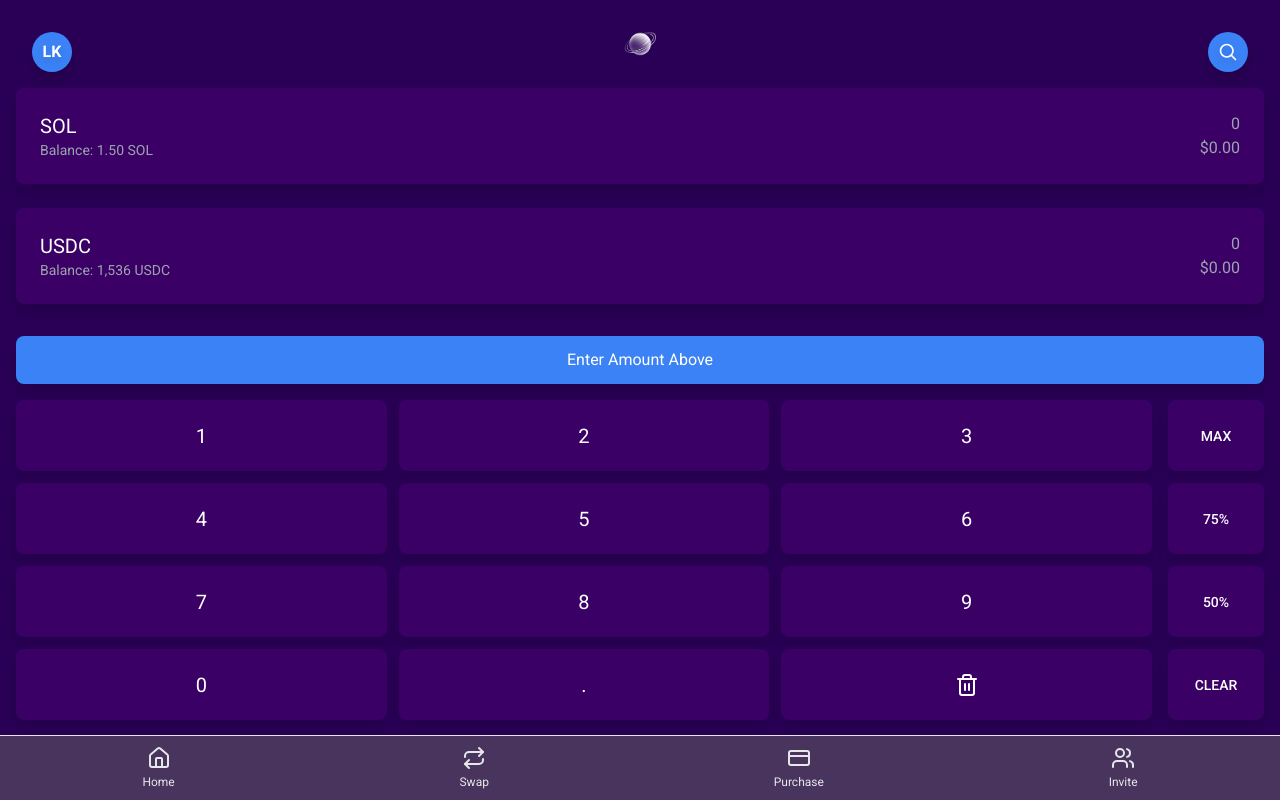
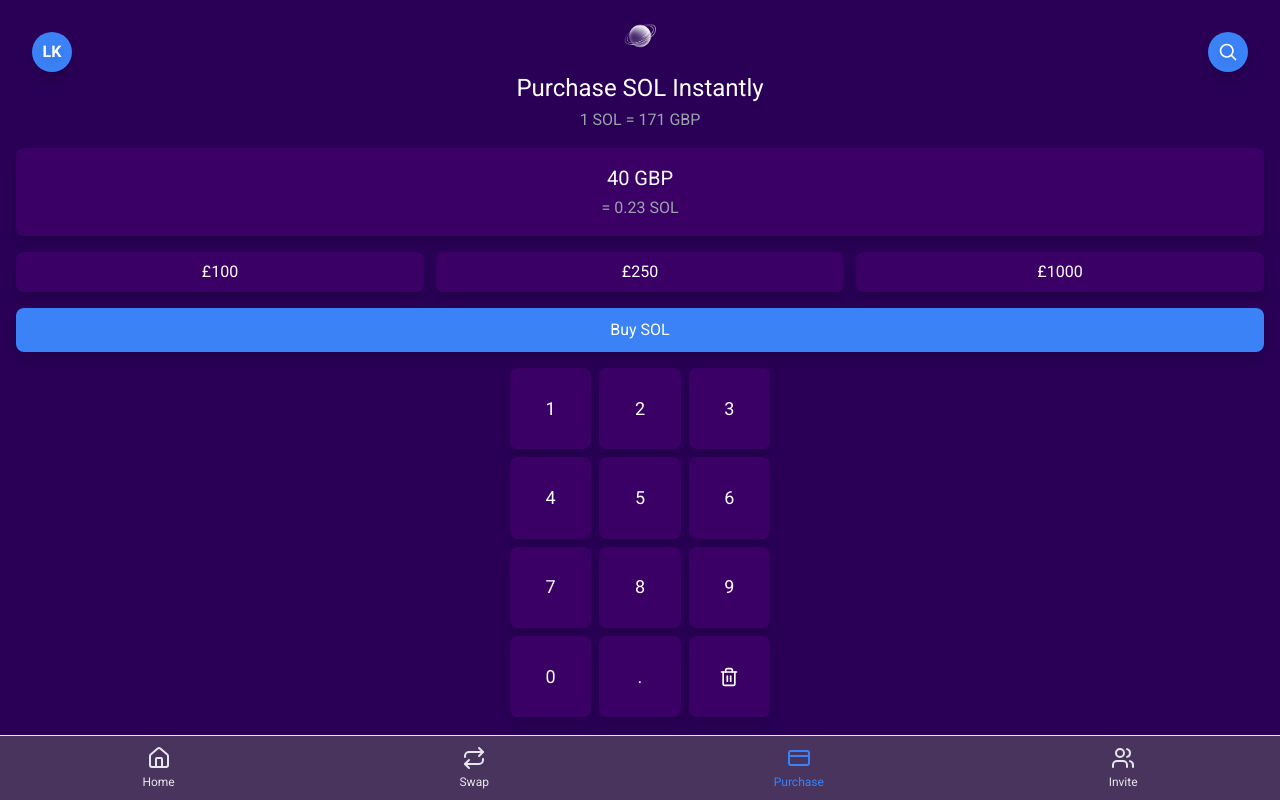
Before and after one commit to lukesolgg/solana-app-ldk, a Next.js app: page /purchase-sol in a window 1280 px wide. Built offline with nearby package versions, Linux system fonts and the light colour scheme.

Commit message:
improved styling of purchase-sol and added swap page in, next is invite page, then heavy styling, then functionality

```diff
--- a/src/app/purchase-sol/page.tsx
+++ b/src/app/purchase-sol/page.tsx
@@ -8,7 +8,7 @@ export default function PurchaseSol() {
   return (
     <div className="min-h-screen bg-[#290055] flex flex-col">
       {/* Header with Logo */}
-      <div className="flex justify-center py-6">
+      <div className="flex justify-center py-4">
         <Image
           src={Logosol}
           alt="Logo"
@@ -22,64 +22,45 @@ export default function PurchaseSol() {
 
       {/* Main Content Container */}
       <div className="flex-1 flex flex-col px-4">
+        {/* Headings */}
+        <h1 className="text-white text-2xl text-center mb-1">Purchase SOL Instantly</h1>
+        <p className="text-gray-400 text-center mb-4">1 SOL = 171 GBP</p>
 
-        {/* Currency Boxes */}
-        <div className="space-y-6">
-          <div className="bg-[#3a0066] p-6 rounded-lg shadow-lg">
-            <div className="flex justify-between">
-              <div>
-                <h2 className="text-white text-xl">SOL</h2>
-                <p className="text-gray-400 text-sm">Balance: 1.50 SOL</p>
-              </div>
-              <div className="text-right">
-                <p className="text-gray-400">0</p>
-                <p className="text-gray-400">$0.00</p>
-              </div>
+        {/* Currency Box */}
+        <div className="bg-[#3a0066] p-4 rounded-lg shadow-lg mb-4">
+          <div className="flex flex-col items-center">
+            <div className="mb-1">
+              <span className="text-white text-xl">40 GBP</span>
             </div>
-          </div>
-
-          <div className="bg-[#3a0066] p-6 rounded-lg shadow-lg">
-            <div className="flex justify-between">
-              <div>
-                <h2 className="text-white text-xl">USDC</h2>
-                <p className="text-gray-400 text-sm">Balance: 1,536 USDC</p>
-              </div>
-              <div className="text-right">
-                <p className="text-gray-400">0</p>
-                <p className="text-gray-400">$0.00</p>
-              </div>
-            </div>
+            <div className="text-gray-400">= 0.23 SOL</div>
           </div>
         </div>
 
-        {/* Enter Amount Button */}
-        <div className="mt-8">
-          <button className="w-full py-3 bg-blue-500 text-white rounded-lg shadow-lg">
-            Enter Amount Above
-          </button>
+        {/* Quick Amount Buttons */}
+        <div className="flex justify-between gap-3 mb-4">
+          {['£100', '£250', '£1000'].map((amount) => (
+            <button key={amount} className="flex-1 bg-[#3a0066] py-2 text-white rounded-lg shadow-lg">
+              {amount}
+            </button>
+          ))}
         </div>
 
-        {/* Keypad Section - Bottom 50% */}
-        <div className="flex mt-auto gap-4 h-[50vh] pb-20">
-          {/* Number Pad */}
-          <div className="grid grid-cols-3 gap-3 flex-1">
+        {/* Buy Button */}
+        <button className="w-full py-2.5 bg-blue-500 text-white rounded-lg shadow-lg mb-4">
+          Buy SOL
+        </button>
+
+        {/* Centered Keypad */}
+        <div className="flex justify-center pb-16">
+          <div className="grid grid-cols-3 gap-2 w-full max-w-[260px]">
             {[1,2,3,4,5,6,7,8,9,0,'.'].map((num) => (
-              <button key={num} className="bg-[#3a0066] text-white rounded-lg shadow-lg text-xl">
+              <button key={num} className="bg-[#3a0066] aspect-square text-white rounded-lg shadow-lg text-lg">
                 {num}
               </button>
             ))}
-            <button className="bg-[#3a0066] text-white rounded-lg shadow-lg">
-              <Trash2 className="mx-auto" size={24} />
+            <button className="bg-[#3a0066] aspect-square text-white rounded-lg shadow-lg">
+              <Trash2 className="mx-auto" size={20} />
             </button>
-          </div>
-
-          {/* Right Side Buttons */}
-          <div className="flex flex-col gap-3 w-24">
-            {['MAX', '75%', '50%', 'CLEAR'].map((text) => (
-              <button key={text} className="bg-[#3a0066] h-full text-white rounded-lg shadow-lg text-sm font-medium">
-                {text}
-              </button>
-            ))}
           </div>
         </div>
       </div>
--- a/src/app/swap/page.tsx
+++ b/src/app/swap/page.tsx
@@ -1,13 +1,86 @@
 import React from 'react';
+import Image from 'next/image';
+import Logosol from '../../assets/images/Logosol.png';
+import { Trash2 } from 'lucide-react';
+import HeaderIcons from '@/components/ui/HeaderIcons';
 
-const SwapPage = () => {
+export default function SwapPage() {
   return (
-    <div className="swap-page">
-      <h1>Swap</h1>
-      <p>Welcome to the Swap tab. Here you can swap your assets.</p>
-      {/* Additional swap functionality will be implemented here */}
+    <div className="min-h-screen bg-[#290055] flex flex-col">
+      {/* Header with Logo */}
+      <div className="flex justify-center py-6">
+        <Image
+          src={Logosol}
+          alt="Logo"
+          width={40}
+          height={40}
+          className="z-10"
+        />
+      </div>
+
+      <HeaderIcons />
+
+      <div className="flex-1 flex flex-col px-4">
+        {/* Currency Boxes */}
+        <div className="space-y-6 mb-8">
+          <div className="bg-[#3a0066] p-6 rounded-lg shadow-lg">
+            <div className="flex justify-between">
+              <div>
+                <h2 className="text-white text-xl">SOL</h2>
+                <p className="text-gray-400 text-sm">Balance: 1.50 SOL</p>
+              </div>
+              <div className="text-right">
+                <p className="text-gray-400">0</p>
+                <p className="text-gray-400">$0.00</p>
+              </div>
+            </div>
+          </div>
+
+          <div className="bg-[#3a0066] p-6 rounded-lg shadow-lg">
+            <div className="flex justify-between">
+              <div>
+                <h2 className="text-white text-xl">USDC</h2>
+                <p className="text-gray-400 text-sm">Balance: 1,536 USDC</p>
+              </div>
+              <div className="text-right">
+                <p className="text-gray-400">0</p>
+                <p className="text-gray-400">$0.00</p>
+              </div>
+            </div>
+          </div>
+        </div>
+
+        {/* Enter Amount Button */}
+        <div className="mb-8">
+          <button className="w-full py-3 bg-blue-500 text-white rounded-lg shadow-lg">
+            Enter Amount Above
+          </button>
+        </div>
+
+        {/* Keypad Section */}
+        <div className="flex gap-4 h-[50vh] pb-20 mt-auto">
+          {/* Number Pad */}
+          <div className="grid grid-cols-3 gap-3 flex-1">
+            {[1,2,3,4,5,6,7,8,9,0,'.'].map((num) => (
+              <button key={num} className="bg-[#3a0066] text-white rounded-lg shadow-lg text-xl">
+                {num}
+              </button>
+            ))}
+            <button className="bg-[#3a0066] text-white rounded-lg shadow-lg">
+              <Trash2 className="mx-auto" size={24} />
+            </button>
+          </div>
+
+          {/* Right Side Buttons */}
+          <div className="flex flex-col gap-3 w-24">
+            {['MAX', '75%', '50%', 'CLEAR'].map((text) => (
+              <button key={text} className="bg-[#3a0066] h-full text-white rounded-lg shadow-lg text-sm font-medium">
+                {text}
+              </button>
+            ))}
+          </div>
+        </div>
+      </div>
     </div>
   );
-};
-
-export default SwapPage;
+}
--- a/src/components/Navigation.tsx
+++ b/src/components/Navigation.tsx
@@ -21,7 +21,7 @@ export default function Navigation() {
           <span className="text-xs mt-1">Swap</span>
         </Link>
         <Link href="/purchase-sol"
-          className={`flex flex-col items-center ${pathname === '/purchase' ? 'text-blue-500' : 'text-gray-200'}`}>
+          className={`flex flex-col items-center ${pathname === '/purchase-sol' ? 'text-blue-500' : 'text-gray-200'}`}>
           <CreditCard size={24} />
           <span className="text-xs mt-1">Purchase</span>
         </Link>
```
